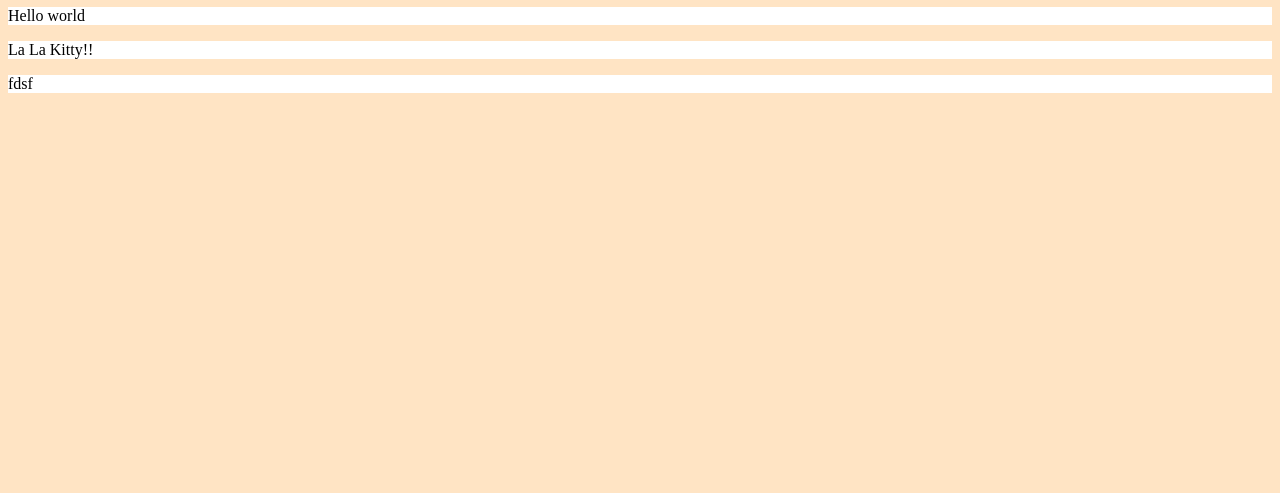
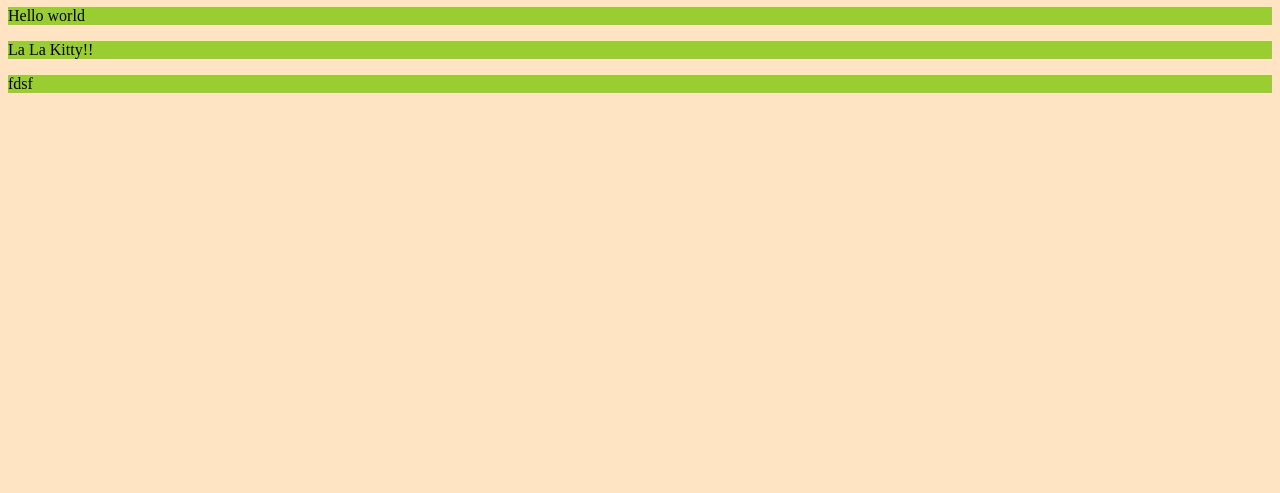
Before and after one commit to MartynasKupsys/scss-card-tutorial, a website: page index.html in a window 1280 px wide. Shown: the part 307-800 px from the top of the page. Drawn offline with Linux system fonts and the light colour scheme.

Commit message:
New commit

```diff
--- a/input.scss
+++ b/input.scss
@@ -6,6 +6,6 @@ body {
 }
 
 p {
-    background-color: white;
+    background-color: yellowgreen;
     // font-size: 30px;
 }
--- a/package.json
+++ b/package.json
@@ -17,5 +17,8 @@
   "bugs": {
     "url": "https://github.com/MartynasKupsys/scss-card-tutorial/issues"
   },
-  "homepage": "https://github.com/MartynasKupsys/scss-card-tutorial#readme"
+  "homepage": "https://github.com/MartynasKupsys/scss-card-tutorial#readme",
+  "dependencies": {
+    "sass": "^1.43.4"
+  }
 }
```
Also changed, not shown: output.css, 1 other file.
